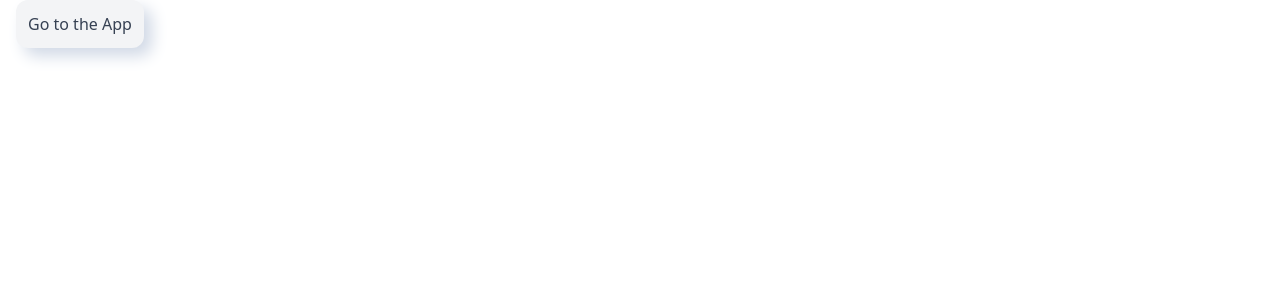
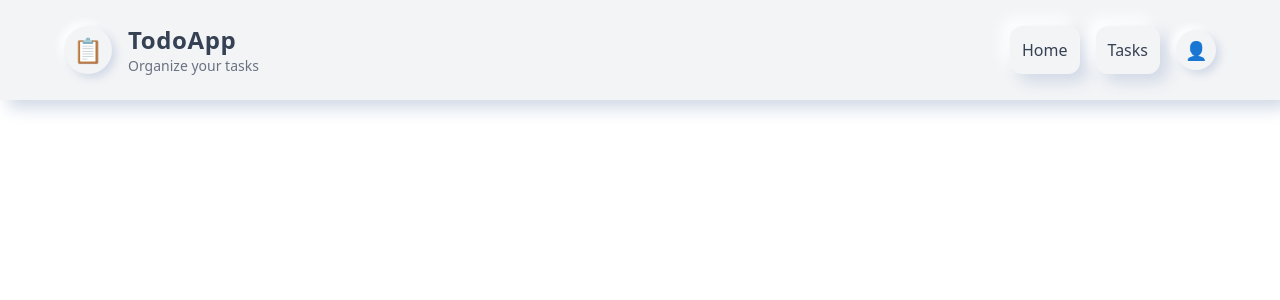
Before and after one commit to Landr0val/todo-angular, an Angular app: page / in a window 1280 px wide. Shown: the top 300 px of the page. Built offline with nearby package versions, Linux system fonts and the light colour scheme.

Commit message:
feat: added header to the app with navigation buttons

```diff
--- a/src/app/app.html
+++ b/src/app/app.html
@@ -1,6 +1,2 @@
-<app-button
-  routerLink="/main"
-  class="ml-4"
-  [text]="'Go to the App'"
-></app-button>
+<app-header></app-header>
 <router-outlet />
--- a/src/app/app.ts
+++ b/src/app/app.ts
@@ -2,10 +2,11 @@ import { Component } from '@angular/core';
 import { RouterLink, RouterOutlet } from '@angular/router';
 import { InputComponent } from './todo/components/input/input';
 import { ButtonComponent } from './todo/components/button/button';
+import { HeaderComponent } from './todo/components/header/header';
 
 @Component({
   selector: 'app-root',
-  imports: [RouterOutlet, RouterLink, ButtonComponent],
+  imports: [RouterOutlet, RouterLink, HeaderComponent],
   templateUrl: './app.html'
 })
 export class App {
--- /dev/null
+++ b/src/app/todo/components/header/header.html
@@ -0,0 +1,36 @@
+<!-- Header -->
+<header
+  class="w-full bg-gray-100 py-6 px-8 shadow-[8px_8px_16px_#d1d9e6,-8px_-8px_16px_#ffffff]"
+>
+  <div class="max-w-6xl mx-auto">
+    <div class="flex items-center justify-between">
+      <!-- Logo/Título -->
+      <div class="flex items-center space-x-4">
+        <div
+          class="w-12 h-12 bg-gray-100 rounded-full shadow-[4px_4px_8px_#d1d9e6,-4px_-4px_8px_#ffffff] flex items-center justify-center"
+        >
+          <span class="text-2xl">📋</span>
+        </div>
+        <div>
+          <h1 class="text-2xl font-bold text-gray-700 tracking-wide">
+            TodoApp
+          </h1>
+          <p class="text-sm text-gray-500">Organize your tasks</p>
+        </div>
+      </div>
+
+      <!-- Navegación -->
+      <nav class="flex items-center space-x-4">
+        <app-button [text]="'Home'" routerLink="/"></app-button>
+        <app-button [text]="'Tasks'" routerLink="/main"></app-button>
+
+        <!-- Avatar -->
+        <div
+          class="w-10 h-10 bg-gray-100 rounded-full shadow-[4px_4px_8px_#d1d9e6,-4px_-4px_8px_#ffffff] flex items-center justify-center cursor-pointer hover:shadow-[6px_6px_12px_#d1d9e6,-6px_-6px_12px_#ffffff] transition-all duration-200"
+        >
+          <span class="text-lg">👤</span>
+        </div>
+      </nav>
+    </div>
+  </div>
+</header>
```
Also changed, not shown: src/app/todo/components/header/header.ts (added, +12 -0 lines), 1 other file (tests, documents, lock files or other folders).
